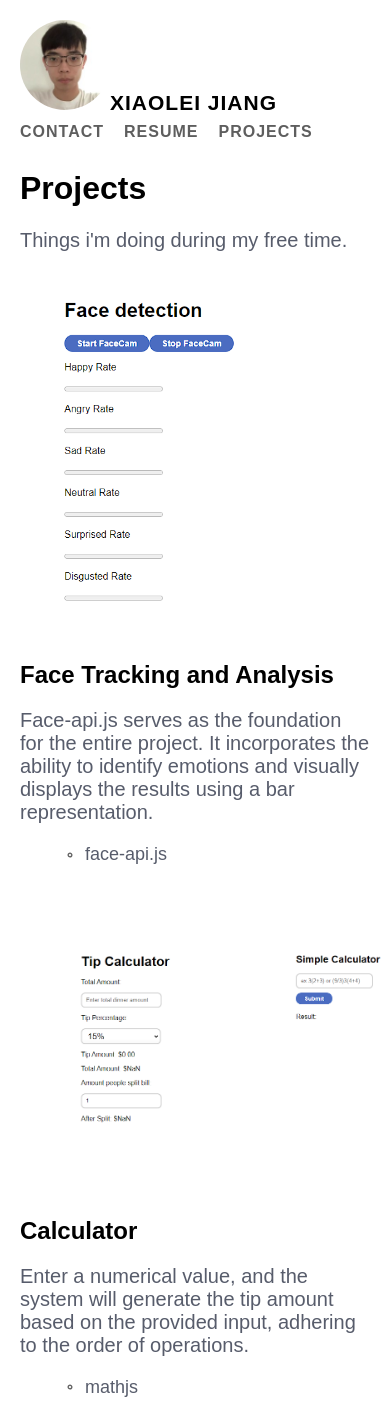
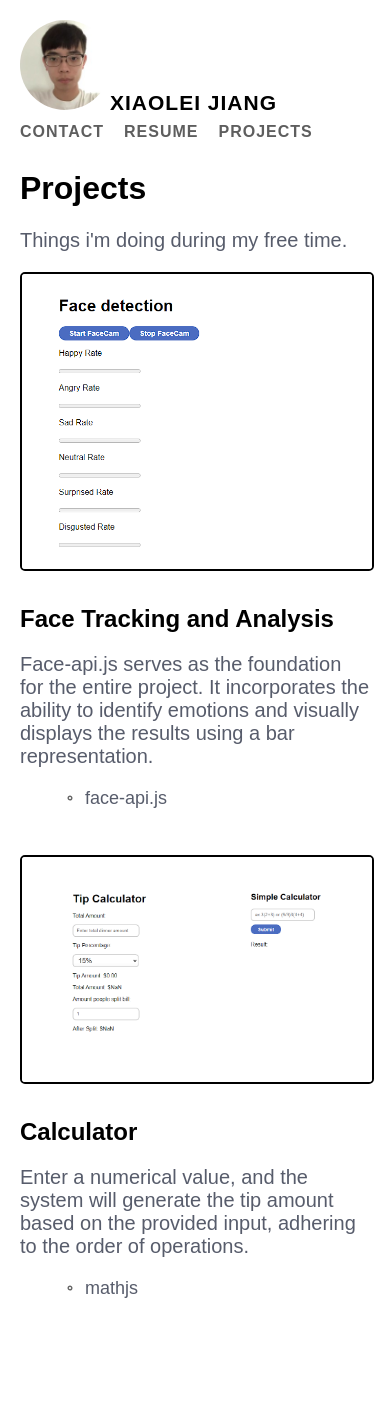
Before and after one commit to bartotti/portfolio, a Next.js app: page /Projects in a window 390 px wide. Shown: the top 1408 px of the page. Built offline with nearby package versions, Linux system fonts and the light colour scheme; no server answers.

Commit message:
project page img size fix

```diff
--- a/pages/Projects.js
+++ b/pages/Projects.js
@@ -29,7 +29,6 @@ function Projects() {
                 src="project_FC.png"
                 className="img-resize"
                 onClick={handleClickFC}
-                style={{ width: "422px" }}
               />
             </div>
             <div className="project-detail-content">
@@ -51,7 +50,6 @@ function Projects() {
               <img
                 src="project_cal.png"
                 className="img-resize"
-                style={{ width: "422px" }}
                 onClick={handleClickCalculator}
               />
             </div>
--- a/styles/globals.css
+++ b/styles/globals.css
@@ -236,9 +236,13 @@ body {
     font-size: 20px;
     color: rgba(25, 31, 52, 0.73);
   }
+
   .img-resize {
     width: 100%;
     border-radius: 20px;
+    border: 2px solid #000;
+    border-radius: 5px;
+    padding: 0;
   }
   .img-resize:hover {
     transform: scale(1.1);
@@ -247,8 +251,6 @@ body {
     max-width: calc(100vw - 40px);
     width: calc(100% + 290px);
     position: relative;
-    /* left: 50%;
-    transform: translate(-50%); */
   }
   .project-view {
     display: flex;
@@ -581,7 +583,7 @@ body {
     color: rgba(25, 31, 52, 0.73);
   }
   .img-resize {
-    width: 100%;
+    width: 422px;
     border-radius: 20px;
   }
   .img-resize:hover {
```
